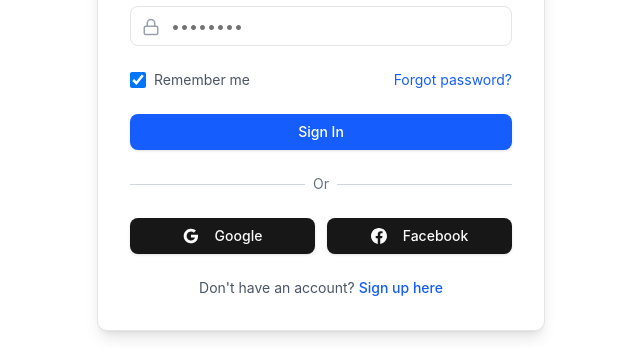
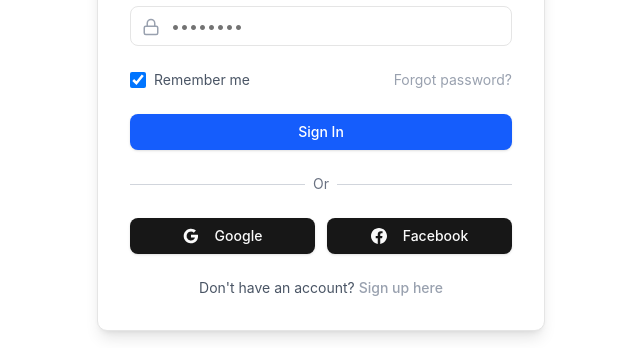
Before and after one commit to clarencetinator7/expensd-code-review-poc, a React (Vite) app: page / in a window 1280 px wide. Both pictures are taken after a click on the button "Login". Shown: the part 336-684 px from the top of the page, without its empty margins (319-959 px from the left). Built offline with nearby package versions, Linux system fonts and the light colour scheme.

Commit message:
Disable "Forgot password?" and "Sign up here" links with appropriate aria-labels for unimplemented functionality

```diff
--- a/src/components/LoginPage.tsx
+++ b/src/components/LoginPage.tsx
@@ -80,9 +80,14 @@ export function LoginPage({ onLoginSuccess }: LoginPageProps) {
                 />
                 <span className="ml-2 text-sm text-gray-600">Remember me</span>
               </label>
-              <a href="#" className="text-sm text-blue-600 hover:text-blue-700">
+              <button
+                type="button"
+                disabled
+                className="text-sm text-gray-400 cursor-not-allowed"
+                aria-label="Forgot password functionality not yet implemented"
+              >
                 Forgot password?
-              </a>
+              </button>
             </div>
 
             <Button
@@ -139,12 +144,14 @@ export function LoginPage({ onLoginSuccess }: LoginPageProps) {
 
           <p className="mt-6 text-center text-sm text-gray-600">
             Don't have an account?{" "}
-            <a
-              href="#"
-              className="font-medium text-blue-600 hover:text-blue-700"
+            <button
+              type="button"
+              disabled
+              className="font-medium text-gray-400 cursor-not-allowed"
+              aria-label="Sign up functionality not yet implemented"
             >
               Sign up here
-            </a>
+            </button>
           </p>
         </Card>
 
```
